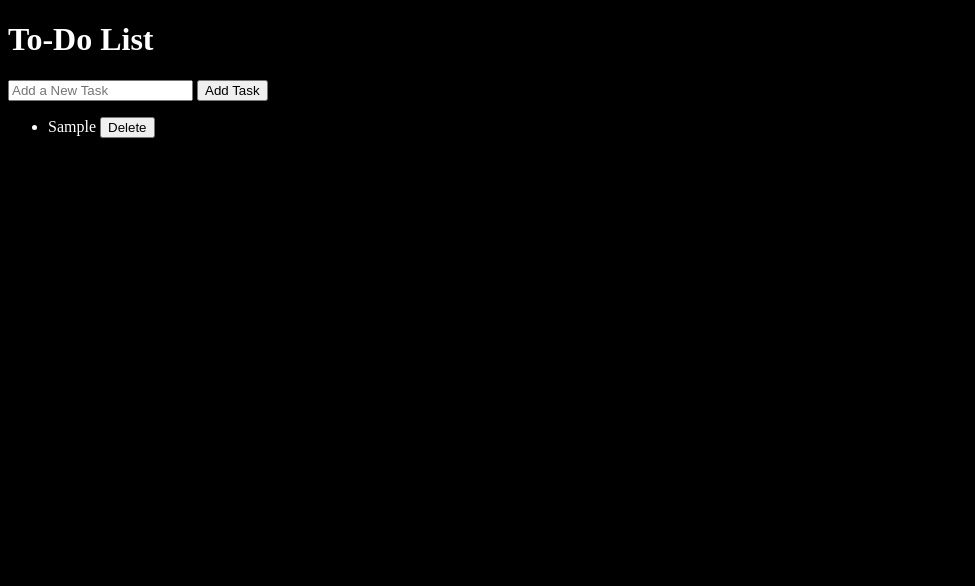
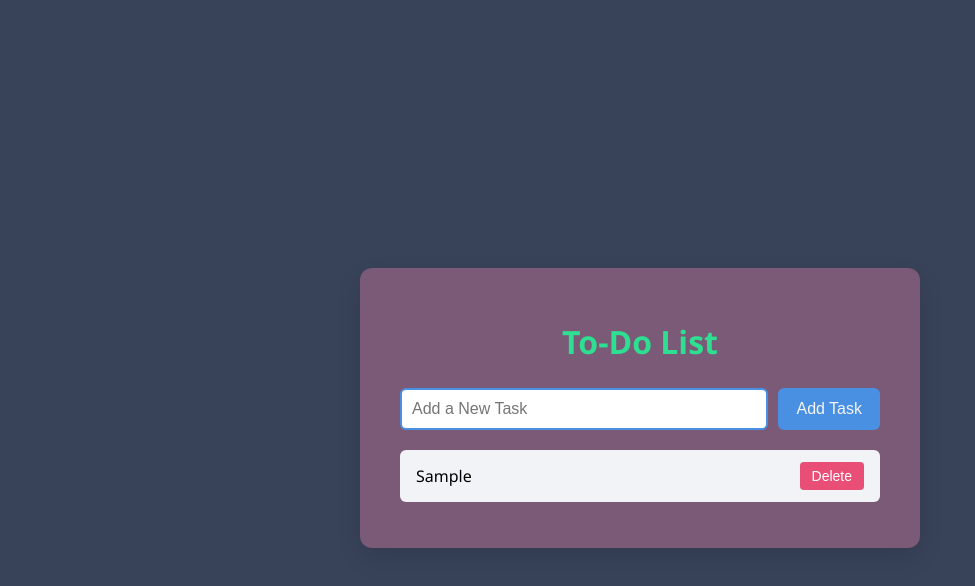
Before and after one commit to AkshitAman/JavaScript, a plain HTML site: page To_Do_LocalStorage/index.html in a window 1280 px wide. Both pictures are taken after typing "Sample" into the empty fields and a click on the button "Add Task". Shown: the whole page, without its empty margins (0-975 px from the left). Drawn offline with Linux system fonts and the light colour scheme.

Commit message:
Added CSS to it

```diff
--- a/To_Do_LocalStorage/style.css
+++ b/To_Do_LocalStorage/style.css
@@ -1,4 +1,98 @@
-body{
-    background-color: black;
-    color: white;
+body {
+  font-family: "Segoe UI", sans-serif;
+  background-color: #384259;
+  display: flex;
+  justify-content: center;
+  align-items: center;
+  height: 100vh;
 }
+
+.container {
+  background-color: #7a5a77;
+  padding: 30px 40px;
+  border-radius: 12px;
+  box-shadow: 0 10px 25px rgba(0, 0, 0, 0.1);
+  width: 100%;
+  max-width: 480px;
+}
+
+.container h1 {
+  text-align: center;
+  color: #2ede91;
+  margin-bottom: 25px;
+}
+
+.input-Container {
+  display: flex;
+  gap: 10px;
+  margin-bottom: 20px;
+}
+
+#todo-input {
+  flex: 1;
+  padding: 10px;
+  font-size: 16px;
+  border: 2px solid #4a90e2;
+  border-radius: 6px;
+  outline: none;
+  transition: border-color 0.3s;
+}
+
+#todo-input:focus {
+  border-color: #357ab8;
+}
+
+#add-task-butn {
+  background-color: #4a90e2;
+  color: #f4f4f4;
+  border: none;
+  padding: 10px 18px;
+  font-size: 16px;
+  border-radius: 6px;
+  cursor: pointer;
+  transition: background-color 0.3s;
+}
+
+#add-task-butn:hover {
+  background-color: #357ab8;
+}
+
+#todo-list {
+  list-style: none;
+  padding: 0;
+}
+
+#todo-list li {
+  background-color: #f1f3f6;
+  padding: 12px 16px;
+  border-radius: 6px;
+  margin-bottom: 10px;
+  display: flex;
+  justify-content: space-between;
+  align-items: center;
+  transition: background-color 0.2s;
+}
+
+#todo-list li:hover {
+  background-color: #e9edf2;
+}
+
+#todo-list li.completed span {
+  text-decoration: line-through;
+  color: #a0a0a0;
+}
+
+#todo-list li button {
+  background-color: #e94e77;
+  color: white;
+  border: none;
+  padding: 6px 12px;
+  font-size: 14px;
+  border-radius: 4px;
+  cursor: pointer;
+  transition: background-color 0.2s;
+}
+
+#todo-list li button:hover {
+  background-color: #d13b61;
+}
```
